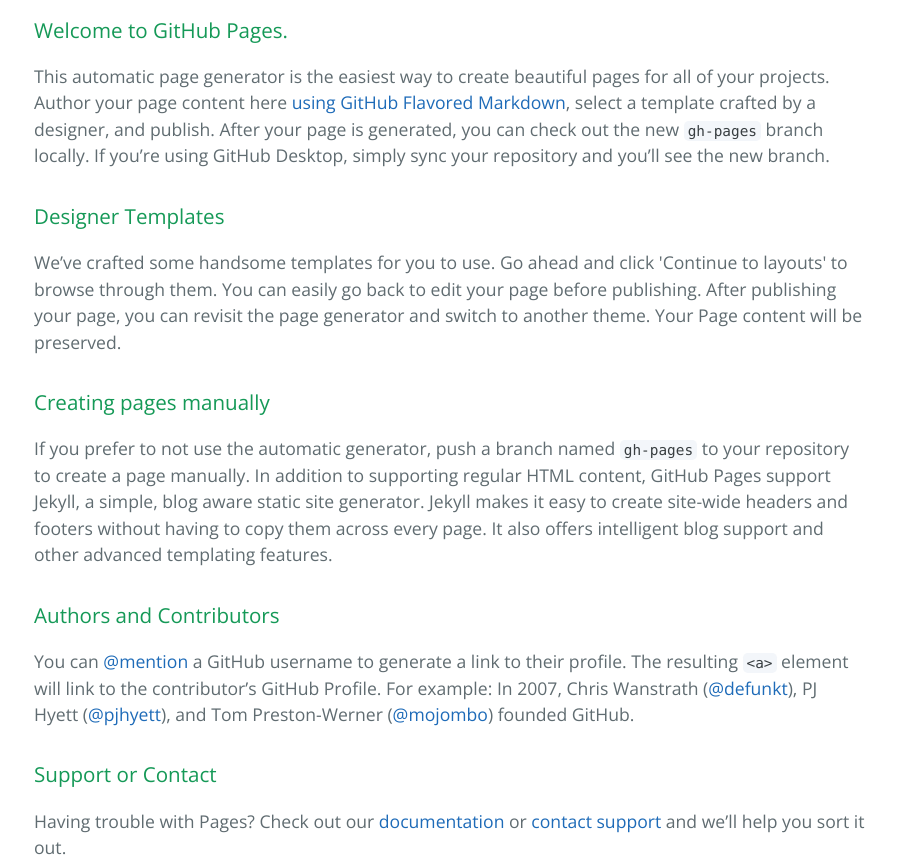
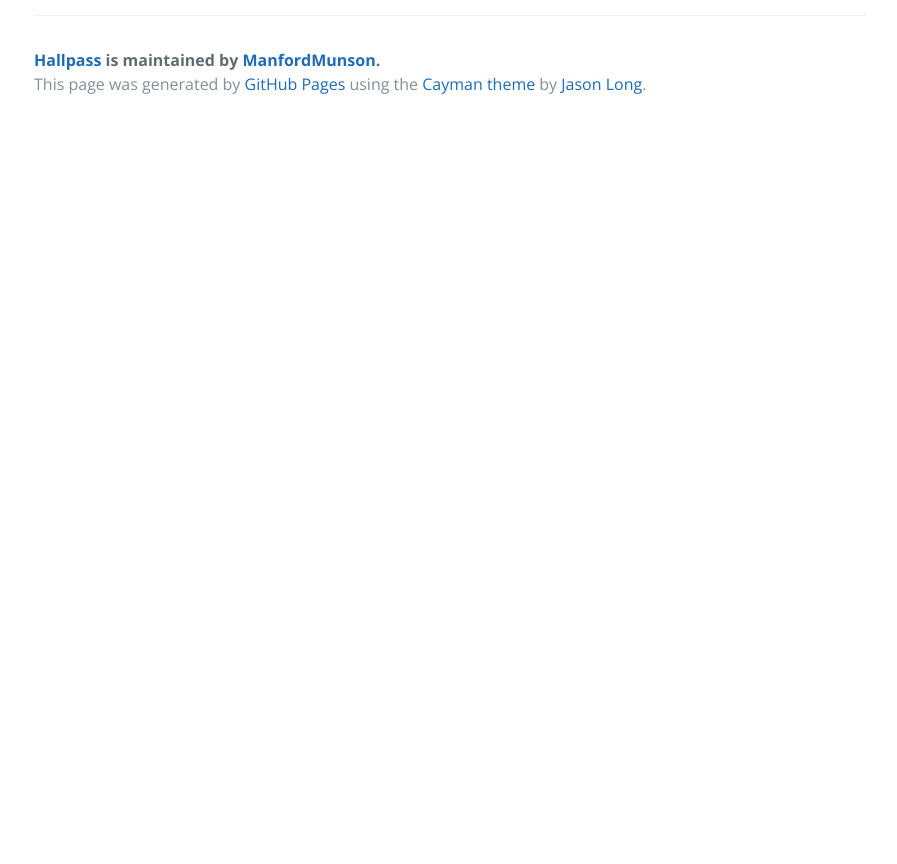
Before and after one commit to ManfordMunson/HallPass, a plain HTML site: page index.html in a window 1280 px wide. Shown: the part 400-1264 px from the top of the page, without its empty margins (190-1087 px from the left). After the commit the page ends 800 px from the top, so only its background shows below. Drawn offline with nearby package versions, Linux system fonts and the light colour scheme.

Commit message:
Update index.html

```diff
--- a/index.html
+++ b/index.html
@@ -19,30 +19,6 @@
     </section>
 
     <section class="main-content">
-      <h3>
-<a id="welcome-to-github-pages" class="anchor" href="#welcome-to-github-pages" aria-hidden="true"><span aria-hidden="true" class="octicon octicon-link"></span></a>Welcome to GitHub Pages.</h3>
-
-<p>This automatic page generator is the easiest way to create beautiful pages for all of your projects. Author your page content here <a href="https://guides.github.com/features/mastering-markdown/">using GitHub Flavored Markdown</a>, select a template crafted by a designer, and publish. After your page is generated, you can check out the new <code>gh-pages</code> branch locally. If you’re using GitHub Desktop, simply sync your repository and you’ll see the new branch.</p>
-
-<h3>
-<a id="designer-templates" class="anchor" href="#designer-templates" aria-hidden="true"><span aria-hidden="true" class="octicon octicon-link"></span></a>Designer Templates</h3>
-
-<p>We’ve crafted some handsome templates for you to use. Go ahead and click 'Continue to layouts' to browse through them. You can easily go back to edit your page before publishing. After publishing your page, you can revisit the page generator and switch to another theme. Your Page content will be preserved.</p>
-
-<h3>
-<a id="creating-pages-manually" class="anchor" href="#creating-pages-manually" aria-hidden="true"><span aria-hidden="true" class="octicon octicon-link"></span></a>Creating pages manually</h3>
-
-<p>If you prefer to not use the automatic generator, push a branch named <code>gh-pages</code> to your repository to create a page manually. In addition to supporting regular HTML content, GitHub Pages support Jekyll, a simple, blog aware static site generator. Jekyll makes it easy to create site-wide headers and footers without having to copy them across every page. It also offers intelligent blog support and other advanced templating features.</p>
-
-<h3>
-<a id="authors-and-contributors" class="anchor" href="#authors-and-contributors" aria-hidden="true"><span aria-hidden="true" class="octicon octicon-link"></span></a>Authors and Contributors</h3>
-
-<p>You can <a href="https://github.com/blog/821" class="user-mention">@mention</a> a GitHub username to generate a link to their profile. The resulting <code>&lt;a&gt;</code> element will link to the contributor’s GitHub Profile. For example: In 2007, Chris Wanstrath (<a href="https://github.com/defunkt" class="user-mention">@defunkt</a>), PJ Hyett (<a href="https://github.com/pjhyett" class="user-mention">@pjhyett</a>), and Tom Preston-Werner (<a href="https://github.com/mojombo" class="user-mention">@mojombo</a>) founded GitHub.</p>
-
-<h3>
-<a id="support-or-contact" class="anchor" href="#support-or-contact" aria-hidden="true"><span aria-hidden="true" class="octicon octicon-link"></span></a>Support or Contact</h3>
-
-<p>Having trouble with Pages? Check out our <a href="https://help.github.com/pages">documentation</a> or <a href="https://github.com/contact">contact support</a> and we’ll help you sort it out.</p>
 
       <footer class="site-footer">
         <span class="site-footer-owner"><a href="https://github.com/ManfordMunson/HallPass">Hallpass</a> is maintained by <a href="https://github.com/ManfordMunson">ManfordMunson</a>.</span>
```
